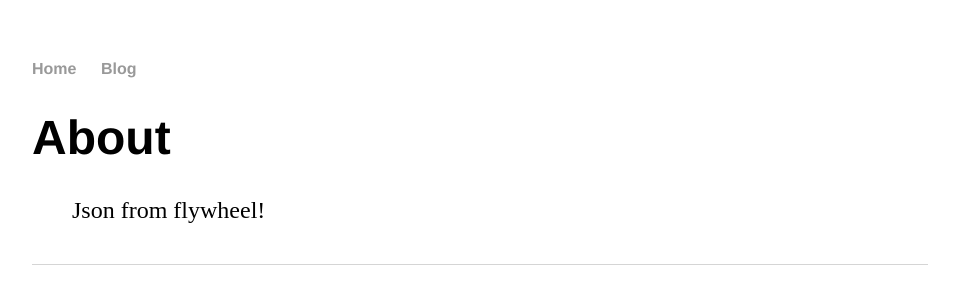
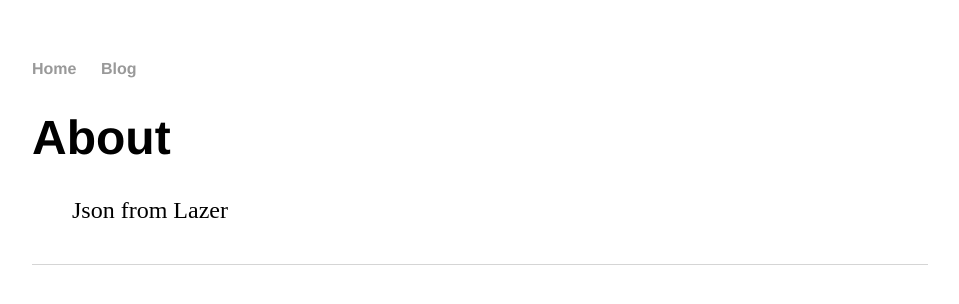
Before and after one commit to portablepage/portablepage.github.io, a Jekyll site: the page built from json/index.html, in a window 1280 px wide. Shown: the top 304 px of the page, without its empty margins (160-1119 px from the left). Built offline with Jekyll 4.4.1, drawn with Linux system fonts in a browser that asks for light colours.

Commit message:
Commit from PP server.

```diff
--- /dev/null
+++ b/_data/flywheel/posts.data.json
@@ -0,0 +1 @@
+[{"id":1,"title":"Changing this back","url":null,"subtitle":null,"summary":null,"intro":null,"body":"Ok, this has<br>changed","extended":null,"config1":null,"config2":null,"config3":null},{"id":2,"title":"My first title","url":null,"subtitle":null,"summary":null,"intro":null,"body":"This is some body text","extended":null,"config1":null,"config2":null,"config3":null},{"id":3,"title":"My first title","url":null,"subtitle":null,"summary":null,"intro":null,"body":"This is some body text","extended":null,"config1":null,"config2":null,"config3":null}]
--- a/json/index.html
+++ b/json/index.html
@@ -4,9 +4,9 @@ title: About
 ---
 	<h1>{{ page.title }}</h1>
 	<ul class="posts">
-	Json from flywheel!
+	Json from Lazer
 	<ul>
-      {% for p in site.data.flywheel %}
+      {% for p in site.data.posts.data %}
        <div>
 		   <h2>{{ p.title }}</h2>
 		   <p>{{ p.body }}</p>
```
